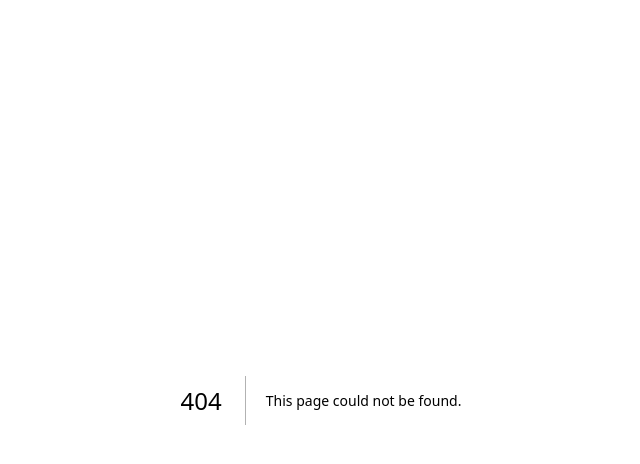
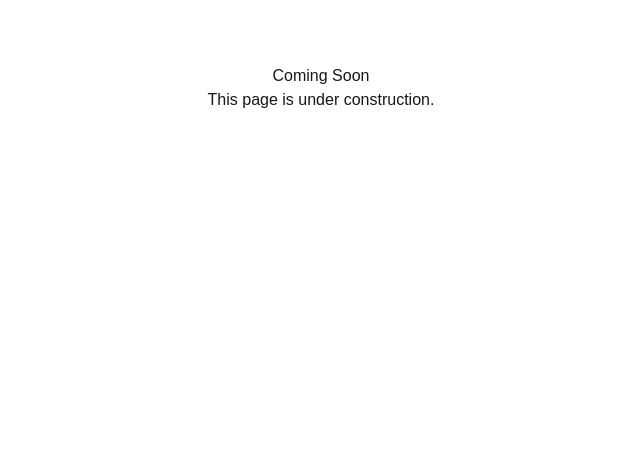
Before and after one commit to caseywsj/caregivertrap, a Next.js app: page /after in a window 1280 px wide. Before the commit this address had no page. Shown: the top 464 px of the page, without its empty margins (319-959 px from the left). Built offline with nearby package versions, Linux system fonts and the light colour scheme.

Commit message:
add stub pages

```diff
--- /dev/null
+++ b/app/after/page.js
@@ -0,0 +1,8 @@
+export default function Page() {
+  return (
+    <main style={{ textAlign: "center", padding: "4rem 2rem" }}>
+      <h1>Coming Soon</h1>
+      <p>This page is under construction.</p>
+    </main>
+  );
+}
--- /dev/null
+++ b/app/book/page.js
@@ -0,0 +1,8 @@
+export default function Page() {
+  return (
+    <main style={{ textAlign: "center", padding: "4rem 2rem" }}>
+      <h1>Coming Soon</h1>
+      <p>This page is under construction.</p>
+    </main>
+  );
+}
--- /dev/null
+++ b/app/community/page.js
@@ -0,0 +1,8 @@
+export default function Page() {
+  return (
+    <main style={{ textAlign: "center", padding: "4rem 2rem" }}>
+      <h1>Coming Soon</h1>
+      <p>This page is under construction.</p>
+    </main>
+  );
+}
--- /dev/null
+++ b/app/daily-grind/page.js
@@ -0,0 +1,8 @@
+export default function Page() {
+  return (
+    <main style={{ textAlign: "center", padding: "4rem 2rem" }}>
+      <h1>Coming Soon</h1>
+      <p>This page is under construction.</p>
+    </main>
+  );
+}
--- /dev/null
+++ b/app/fight-back/page.js
@@ -0,0 +1,8 @@
+export default function Page() {
+  return (
+    <main style={{ textAlign: "center", padding: "4rem 2rem" }}>
+      <h1>Coming Soon</h1>
+      <p>This page is under construction.</p>
+    </main>
+  );
+}
--- /dev/null
+++ b/app/tools/page.js
@@ -0,0 +1,8 @@
+export default function Page() {
+  return (
+    <main style={{ textAlign: "center", padding: "4rem 2rem" }}>
+      <h1>Coming Soon</h1>
+      <p>This page is under construction.</p>
+    </main>
+  );
+}
```
